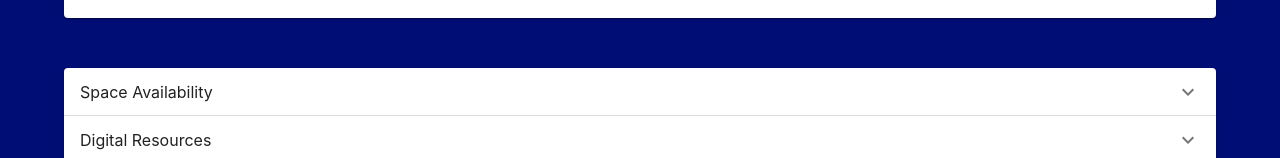
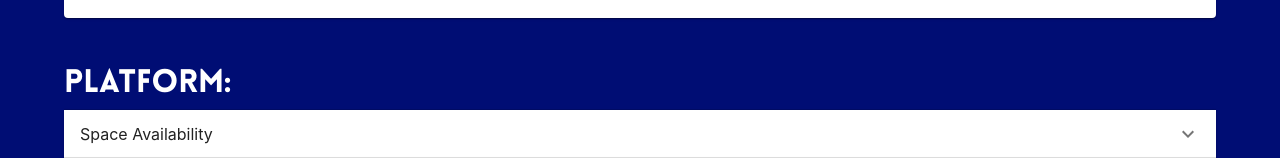
Before and after one commit to tzussman/esc-senate-website, a React (Create React App) app: page / in a window 1280 px wide. Shown: the part 2071-2229 px from the top of the page. Built offline with nearby package versions, Linux system fonts and the light colour scheme.

Commit message:
Add Platform header

```diff
--- a/src/Platform.js
+++ b/src/Platform.js
@@ -6,9 +6,17 @@ const PlatformDiv = styled.div`
   margin: 0 5vw 50px 5vw;
 `;
 
+const PlatformText = styled.p`
+  font-family: 'Lovelo Black', 'Roboto', 'Helvetica Neue', sans-serif;
+  color: white;
+  font-size: 2em;
+  margin-bottom: 10px;
+`;
+
 function Platform() {
   return (
     <PlatformDiv>
+      <PlatformText>PLATFORM:</PlatformText>
       <Accordion>
         <AccordionSummary
           expandIcon={<ExpandMoreIcon/>}
```
